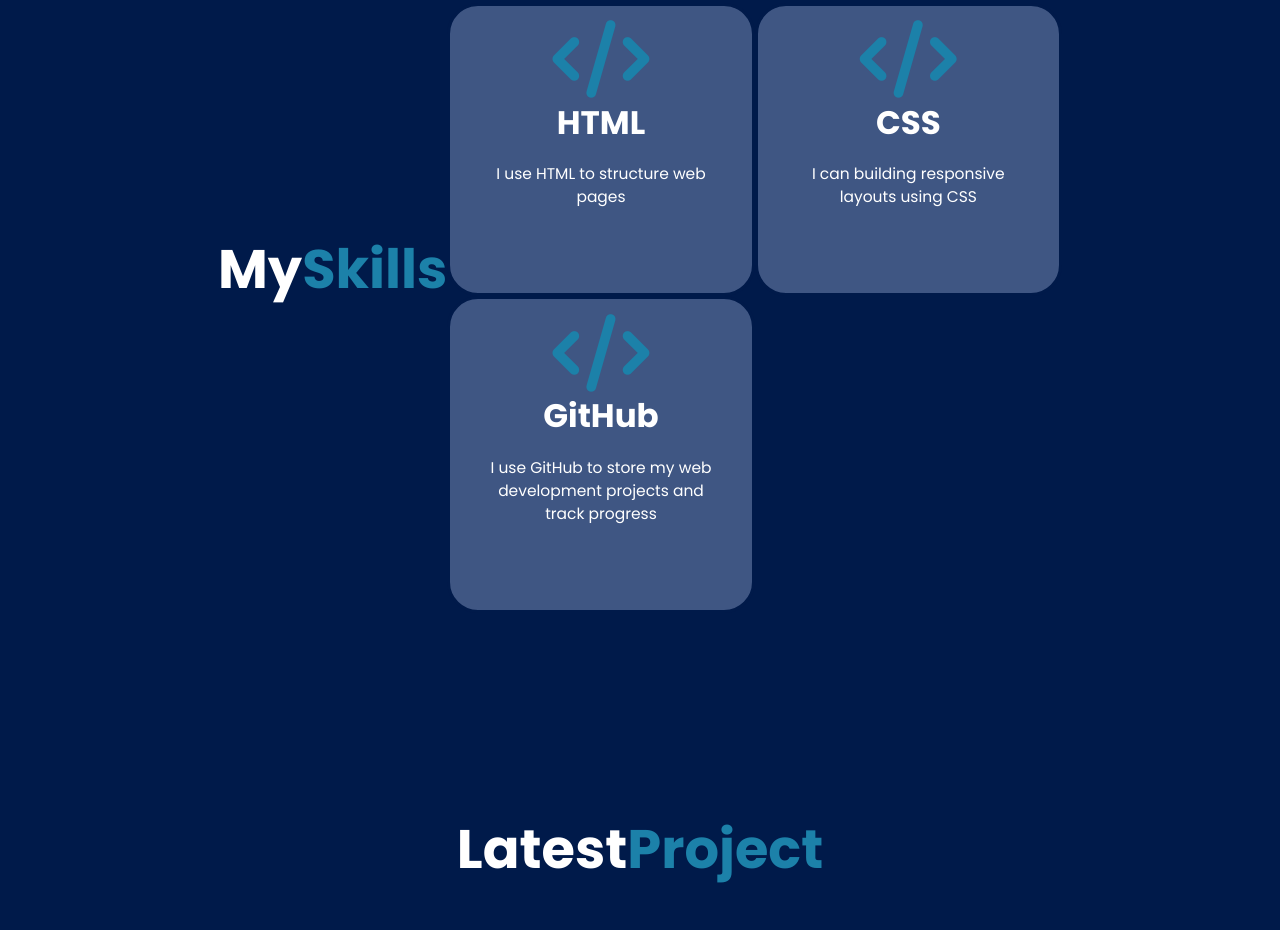
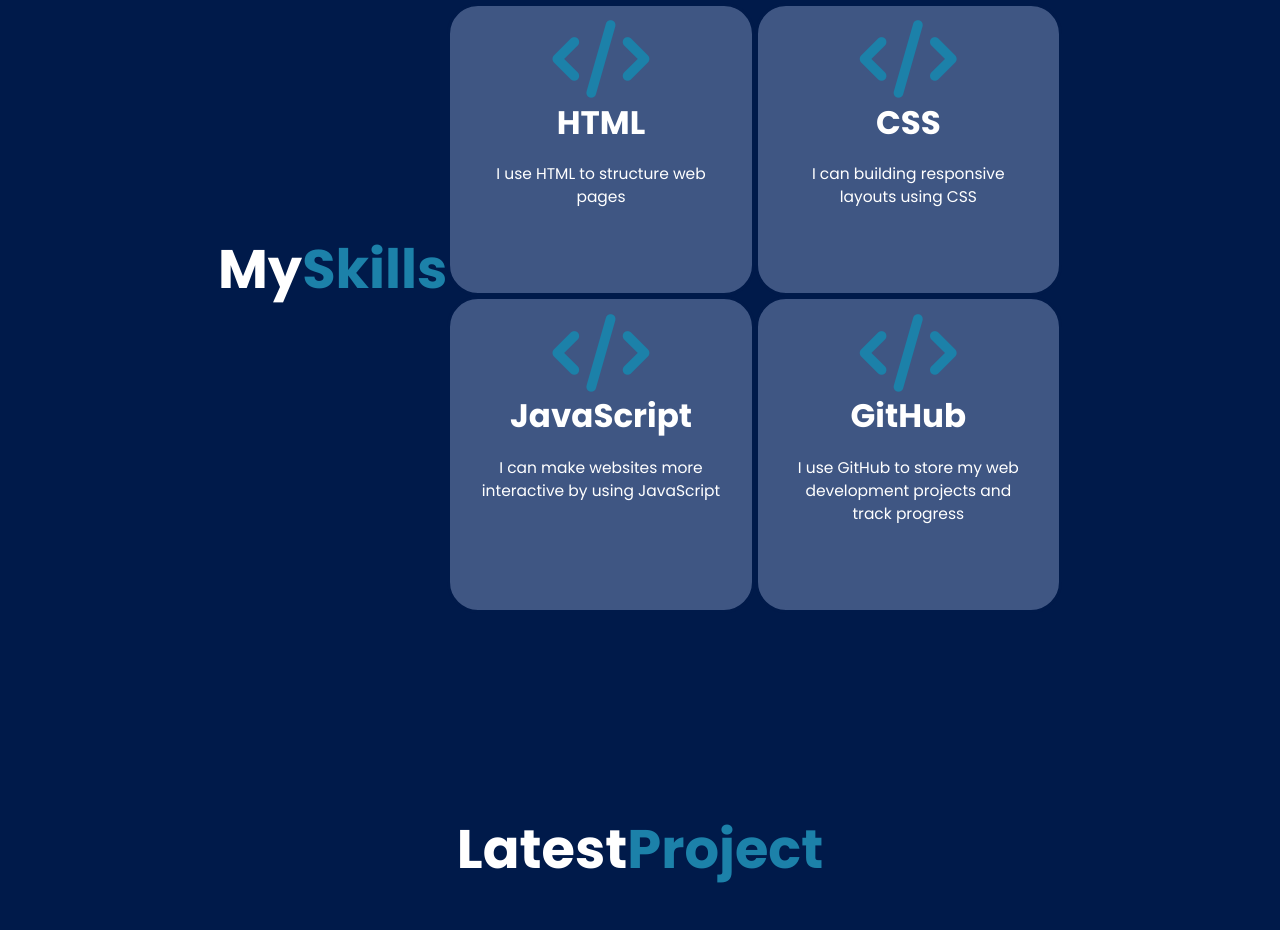
Before and after one commit to Wenisyah12/portofolio, a plain HTML site: page index.html in a window 1280 px wide. Shown: the part 1771-2701 px from the top of the page. Drawn offline with nearby package versions, Linux system fonts and the light colour scheme; a script that the page names is missing.

Commit message:
update again

```diff
--- a/index.html
+++ b/index.html
@@ -70,6 +70,13 @@
             </div>
             <div class="skills-box">
                 <i class="fa-solid fa-code"></i>
+                <h3>JavaScript</h3>
+                <p>
+                    I can make websites more interactive by using JavaScript
+                </p>
+            </div>
+            <div class="skills-box">
+                <i class="fa-solid fa-code"></i>
                 <h3>GitHub</h3>
                 <p>
                     I use GitHub to store my web development projects and track progress
```
